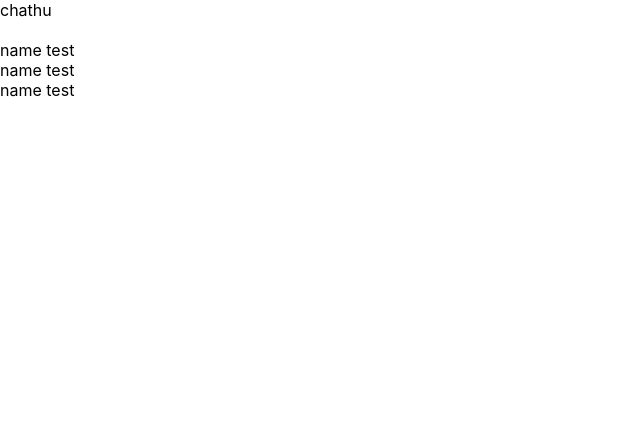
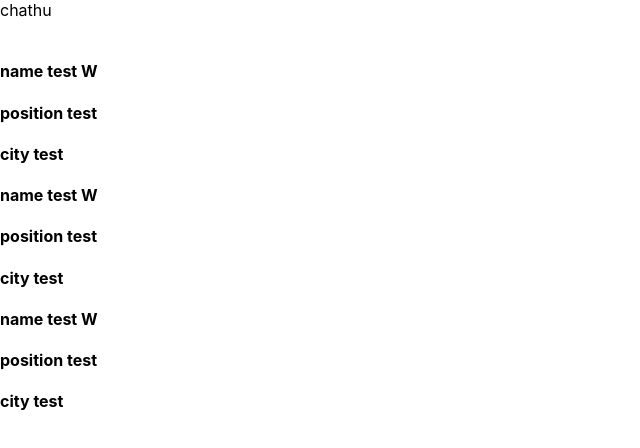
Before and after one commit to IT20253912/React_practice_AUK, a React (Create React App) app in the folder practice/: page / in a window 1280 px wide. Shown: the top 448 px of the page, without its empty margins (0-640 px from the left). Built offline with nearby package versions, Linux system fonts and the light colour scheme.

Commit message:
call to object in defferent ways

```diff
--- a/practice/src/Components/Main.js
+++ b/practice/src/Components/Main.js
@@ -1,12 +1,28 @@
+const name = "name test W";
+// const position ="";
+
+const myObj = {
+  name: `${name}`,
+  position: "position test",
+  city: "city test",
+};
+
 function Main(props) {
-  const name = "name test";
+
+  console.log(props);
+
+  const { city } = myObj;
+
+  // console.log(city)
+
+
+
 
   return (
     <div>
-      {/* This is main components
-      {props.children} */}
-
-      <span>{name}</span>
+        <h4>{myObj.name}</h4>
+        <h4>{myObj.position}</h4>
+        <h4>{city}</h4>
     </div>
   );
 }
```
Also changed, not shown: 1 other file (tests, documents, lock files or other folders).
